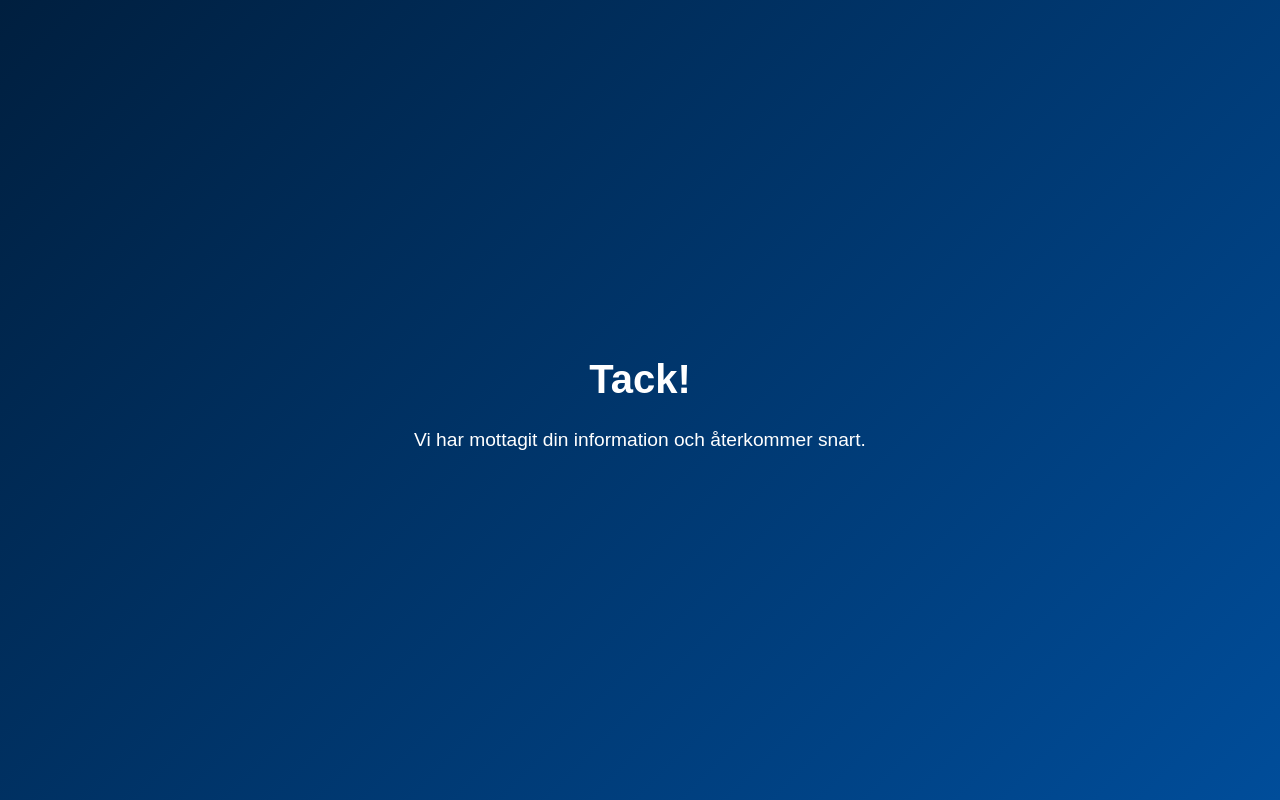
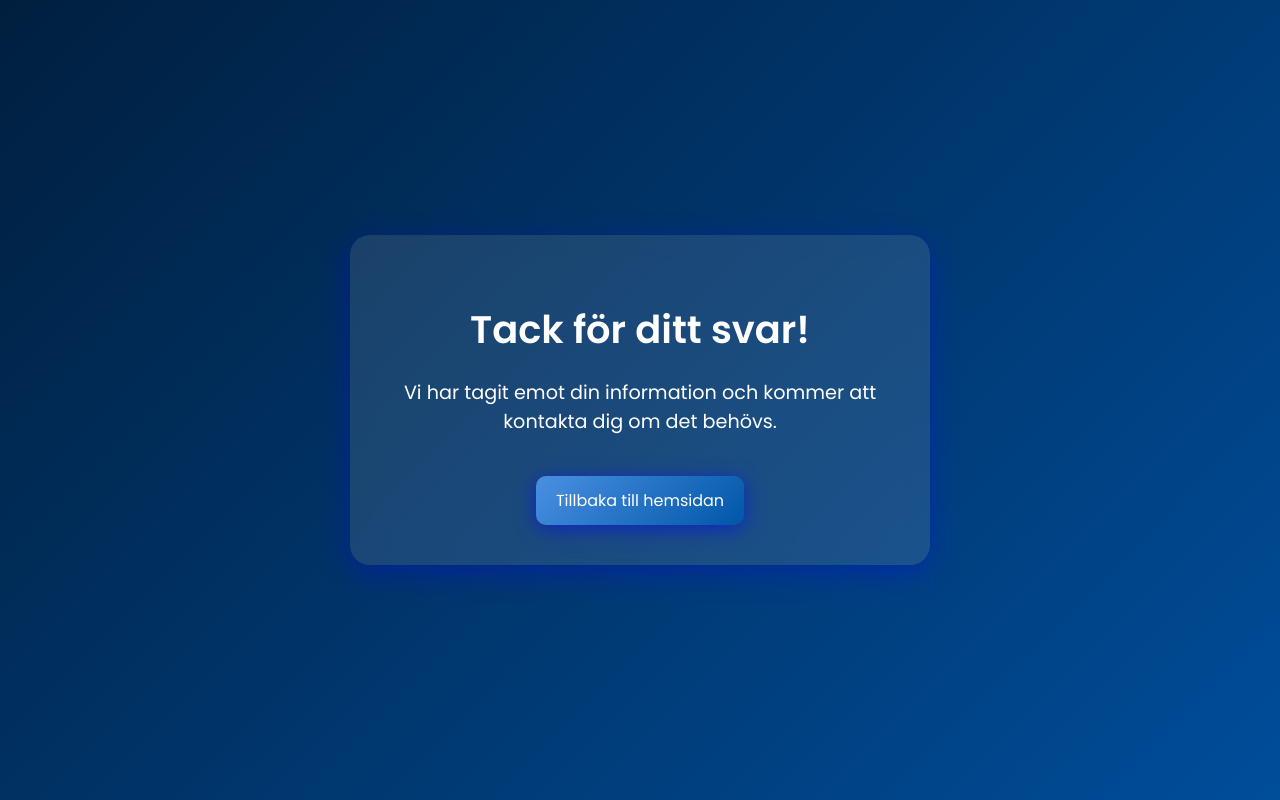
Before and after one commit to qreamy/Ung-Karri-r, a plain HTML site: page tack.html in a window 1280 px wide. Drawn offline with Linux system fonts and the light colour scheme.

Commit message:
Update tack.html

```diff
--- a/tack.html
+++ b/tack.html
@@ -3,10 +3,13 @@
 <head>
   <meta charset="UTF-8">
   <meta name="viewport" content="width=device-width, initial-scale=1.0">
-  <title>Tack</title>
+  <title>Tack!</title>
+  <link href="https://fonts.googleapis.com/css2?family=Poppins:wght@300;400;600&display=swap" rel="stylesheet">
   <style>
     body {
       font-family: 'Poppins', sans-serif;
+      margin: 0;
+      padding: 0;
       display: flex;
       flex-direction: column;
       align-items: center;
@@ -14,23 +17,48 @@
       min-height: 100vh;
       background: linear-gradient(135deg, #001f3f, #004d9a);
       color: #fff;
-      margin: 0;
-    }
-    .thank-you {
       text-align: center;
     }
+    .container {
+      background: rgba(255, 255, 255, 0.1);
+      backdrop-filter: blur(10px);
+      border-radius: 20px;
+      padding: 40px;
+      width: 100%;
+      max-width: 500px;
+      box-shadow: 0 8px 30px rgba(0, 0, 255, 0.3);
+    }
     h1 {
-      font-size: 2.5rem;
+      font-size: 2.4rem;
+      margin-bottom: 20px;
     }
     p {
       font-size: 1.2rem;
+      margin-bottom: 20px;
+    }
+    a {
+      display: inline-block;
+      margin-top: 20px;
+      padding: 12px 20px;
+      background: linear-gradient(135deg, #4A90E2, #0056A8);
+      color: #fff;
+      text-decoration: none;
+      font-size: 1rem;
+      border-radius: 10px;
+      box-shadow: 0 4px 20px rgba(0, 0, 255, 0.5);
+      transition: transform 0.3s ease, box-shadow 0.3s ease;
+    }
+    a:hover {
+      transform: translateY(-3px);
+      box-shadow: 0 8px 30px rgba(0, 0, 255, 0.6);
     }
   </style>
 </head>
 <body>
-  <div class="thank-you">
-    <h1>Tack!</h1>
-    <p>Vi har mottagit din information och återkommer snart.</p>
+  <div class="container">
+    <h1>Tack för ditt svar!</h1>
+    <p>Vi har tagit emot din information och kommer att kontakta dig om det behövs.</p>
+    <a href="https://ungkarriar.se">Tillbaka till hemsidan</a>
   </div>
 </body>
 </html>
```
